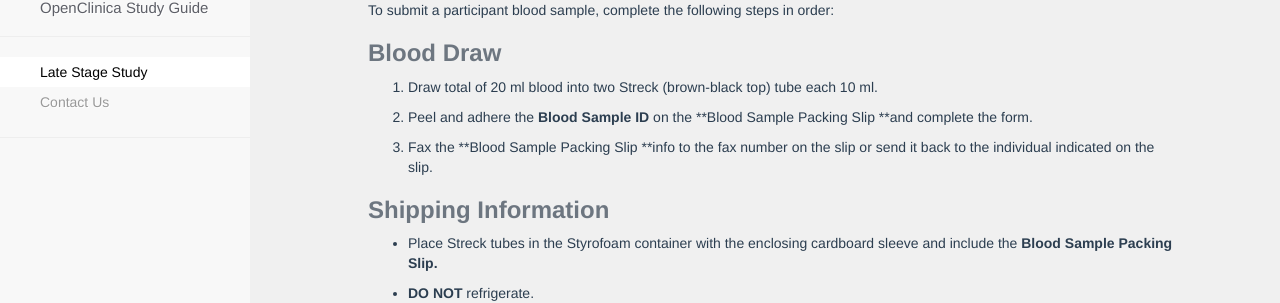
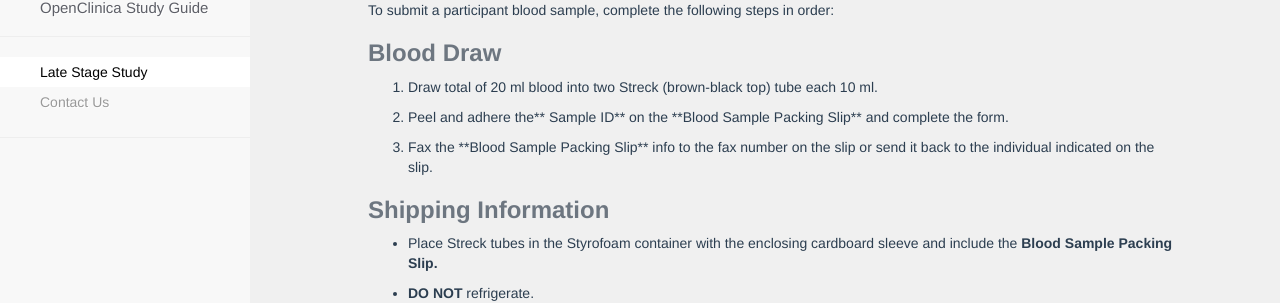
Before and after one commit to lexentbio/openclinica-docs, a Jekyll site: the page built from index.md, in a window 1280 px wide and 900 px high, scrolled down 2726 px. Shown: the part 151-454 px from the top of the window. Built offline with Jekyll 4.4.1, drawn with Linux system fonts in a browser that asks for light colours; nearby versions of some CDN libraries; some of the changed text lies outside the part shown.

```diff
--- a/_late_stage_study_steps/blood-draw-instructions.markdown
+++ b/_late_stage_study_steps/blood-draw-instructions.markdown
@@ -20,9 +20,9 @@ To submit a participant blood sample, complete the following steps in order:
 
 1. Draw total of 20 ml blood into two Streck (brown-black top) tube each 10 ml.
 
-2. Peel and adhere the **Blood Sample ID** on the \*\*Blood Sample Packing Slip \*\*and complete the form.
+2. Peel and adhere the** Sample ID** on the \*\*Blood Sample Packing Slip\*\* and complete the form.
 
-3. Fax the \*\*Blood Sample Packing Slip \*\*info to the fax number on the slip or send it back to the individual indicated on the slip.
+3. Fax the \*\*Blood Sample Packing Slip\*\* info to the fax number on the slip or send it back to the individual indicated on the slip.
 
 ### **Shipping Information**
 
--- a/_late_stage_study_steps/enrolling-a-participant.markdown
+++ b/_late_stage_study_steps/enrolling-a-participant.markdown
@@ -14,7 +14,7 @@ Before beginning to register a participant, please make sure the steps below are
 
 4. A blood draw kit is ready with you for the participant who is ready to enroll.
 
-Now, you are ready to enroll the participant and obtain a Participant ID number.
+Now, you are ready to enroll the participant and obtain a Participant ID number (called Study Subject ID in OpenClinica).
 
 ### Registration
 
--- a/_late_stage_study_steps/the-openclinica-homepage.markdown
+++ b/_late_stage_study_steps/the-openclinica-homepage.markdown
@@ -4,5 +4,5 @@ date: 2017-04-23 01:49:00 Z
 position: 1
 ---
 
-Once you sign in, you will view of the homepage as below.
+Once you sign in, you will view the homepage as below.
 ![subjmatrix - 1.jpg](/uploads/subjmatrix%20-%201.jpg)
```
